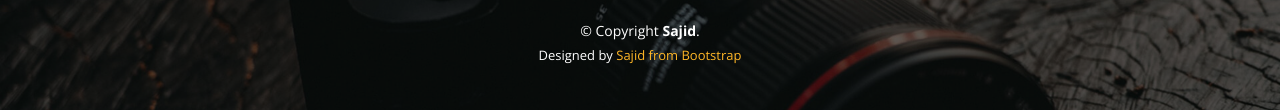
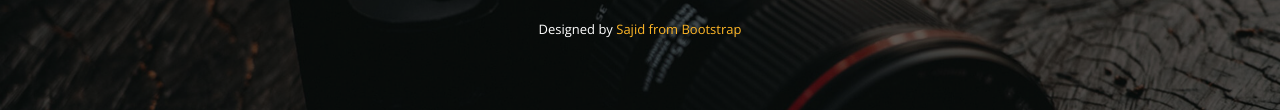
Before and after one commit to Sajid-Bit/Sajid_Web, a plain HTML site: page index.html in a window 1280 px wide. Shown: the part 4150-4260 px from the top of the page. Drawn offline with nearby package versions, Linux system fonts and the light colour scheme; a script that the page names is missing; a web font is replaced by a local one.

Commit message:
Create index.html

```diff
--- a/index.html
+++ b/index.html
@@ -348,9 +348,7 @@
         <a href="#" class="google-plus"><i class="bx bxl-skype"></i></a>
         <a href="#" class="linkedin"><i class="bx bxl-linkedin"></i></a>
       </div>
-      <div class="copyright">
-        &copy; Copyright <strong><span>Sajid</span></strong>.
-      </div>
+
       <div class="credits">
         <!-- All the links in the footer should remain intact. -->
         <!-- You can delete the links only if you purchased the pro version. -->
```
